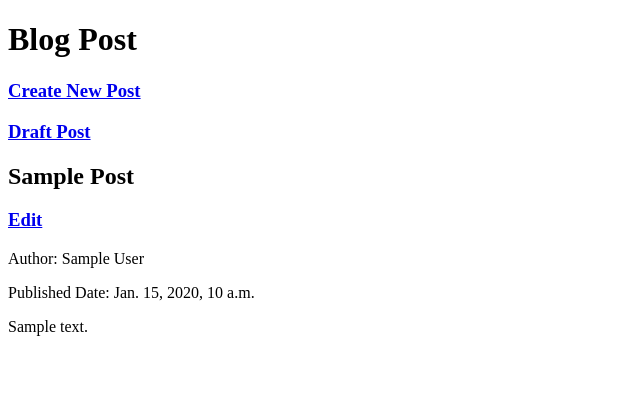
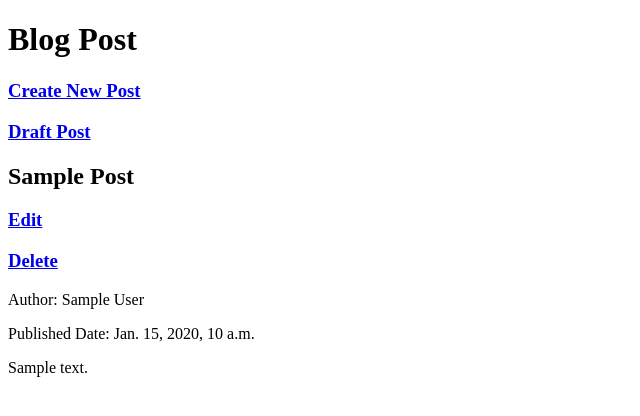
Before and after one commit to redyp/djangogirl-06, a Django app: page / in a window 1280 px wide. Shown: the top 416 px of the page, without its empty margins (0-640 px from the left). Run offline with Django 3.2, Linux system fonts and the light colour scheme; tables that the repository leaves empty hold one stand-in row (values such as "Sample post").

Commit message:
Add delete

```diff
--- a/blog_app/templates/index.html
+++ b/blog_app/templates/index.html
@@ -15,6 +15,7 @@
         <article>
             <h2>{{post.title|title}}</h2>
             <h3><a href="{% url 'edit_post' pk=post.pk %}">Edit</a></h3>
+            <h3><a href="{% url 'delete_post' pk=post.pk %}">Delete</a></h3>
             <p>Author: {{post.author}}</p>
             <p>Published Date: {{post.published}}</p>
             {% for paragraf in post.text_as_list %}
--- a/blog_app/urls.py
+++ b/blog_app/urls.py
@@ -8,5 +8,6 @@ urlpatterns = [
     path('blog/draft', views.draft_post_views,name='draft_post'),
     path('blog/new/draft', views.save_as_draft_views,name='save_as_draft'),
     path('blog/draft/<int:pk>', views.publish_draft_post_views,name='publish_draft_post'),
-    path('blog/edit/<int:pk>', views.edit_post_views,name='edit_post')
+    path('blog/edit/<int:pk>', views.edit_post_views,name='edit_post'),
+    path('blog/delete/<int:pk>', views.delete_post,name='delete_post')
 ]
--- a/blog_app/views.py
+++ b/blog_app/views.py
@@ -66,3 +66,8 @@ def edit_post_views(request, pk):
         if form.is_valid():
             form.save()
             return redirect('home')
+
+def delete_post(request, pk):
+    post = get_object_or_404(Post, pk=pk)
+    post.delete()
+    return redirect('home')
```
